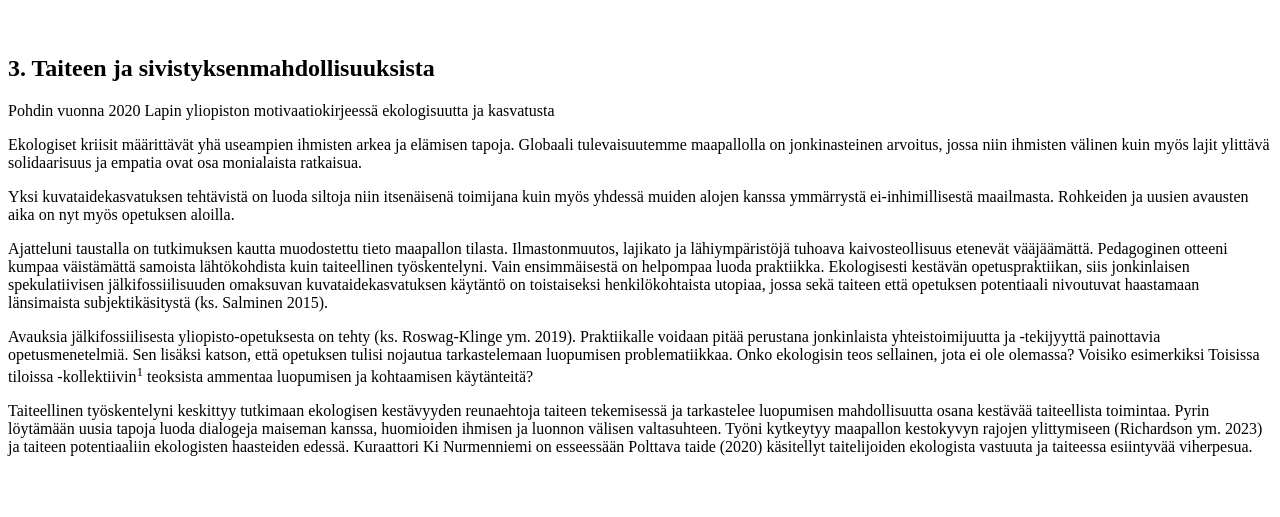
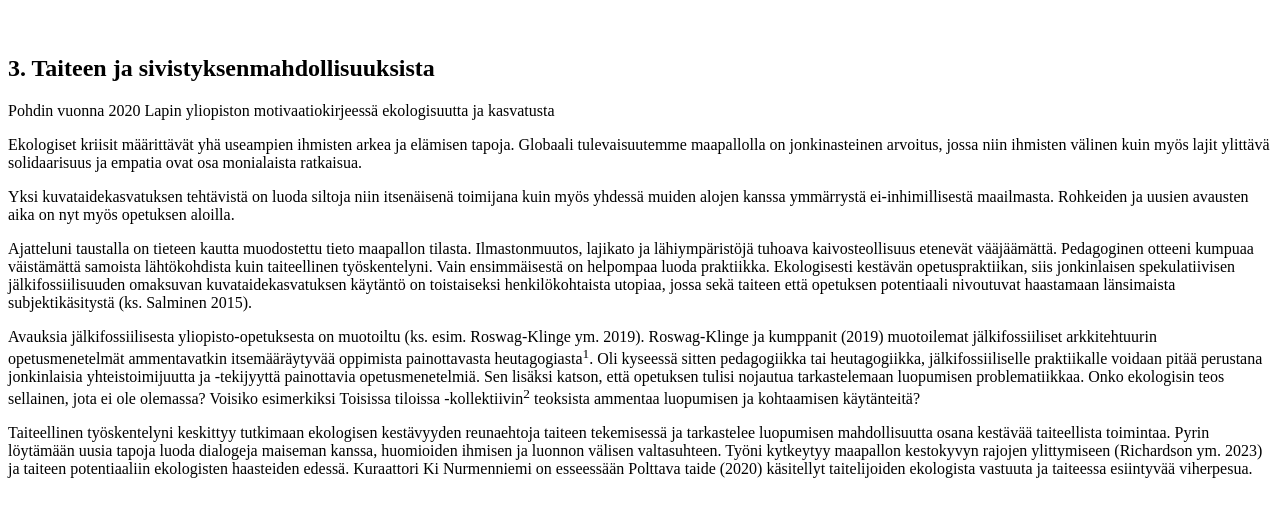
Before and after one commit to hibbi/hukkasusi-2.0, a Next.js app: page /opetusportfolio/parts/ecological-thinking in a window 1280 px wide. Shown: the part 135-652 px from the top of the page. Built offline with nearby package versions, Linux system fonts and the light colour scheme; grey boxes are pictures that could not be loaded.

Commit message:
Kirjoitusvirheitä
kirjoitusvirheitä ja muutama lähde

```diff
--- a/src/app/opetusportfolio/page.js
+++ b/src/app/opetusportfolio/page.js
@@ -13,7 +13,6 @@ import CV from "@/pages/opetusportfolio/parts/cv";
 import Marquee from "@/pages/opetusportfolio/parts/sub-parts/marquee";
 import Hero from "@/pages/opetusportfolio/parts/sub-parts/hero";
 import Education from "@/pages/opetusportfolio/parts/education";
-import Philosophy from "@/pages/opetusportfolio/parts/philosophy";
 
 export default function Protected() {
   return (
--- a/src/pages/opetusportfolio/parts/ecological-thinking.js
+++ b/src/pages/opetusportfolio/parts/ecological-thinking.js
@@ -43,10 +43,10 @@ const EcologicalThinking = () => {
         <div className="md:grid md:grid-cols-12 gap-x-[1.5vw] flex flex-col text-base font-normal font-nib leading-snug">
           <div className="md:col-span-6 md:col-start-5 flex flex-col gap-5 lg:gap-8">
             <p>
-              Ajatteluni taustalla on tutkimuksen kautta muodostettu tieto
-              maapallon tilasta. Ilmastonmuutos, lajikato ja lähiympäristöjä
-              tuhoava kaivosteollisuus etenevät vääjäämättä. Pedagoginen otteeni
-              kumpaa väistämättä samoista lähtökohdista kuin taiteellinen
+              Ajatteluni taustalla on tieteen kautta muodostettu tieto maapallon
+              tilasta. Ilmastonmuutos, lajikato ja lähiympäristöjä tuhoava
+              kaivosteollisuus etenevät vääjäämättä. Pedagoginen otteeni kumpuaa
+              väistämättä samoista lähtökohdista kuin taiteellinen
               työskentelyni. Vain ensimmäisestä on helpompaa luoda praktiikka.
               Ekologisesti kestävän opetuspraktiikan, siis jonkinlaisen
               spekulatiivisen jälkifossiilisuuden omaksuvan kuvataidekasvatuksen
@@ -55,13 +55,15 @@ const EcologicalThinking = () => {
               länsimaista subjektikäsitystä (ks. Salminen 2015).
             </p>
             <p>
-              Avauksia jälkifossiilisesta yliopisto-opetuksesta on tehty (ks.
-              Roswag-Klinge ym. 2019). Praktiikalle voidaan pitää perustana
-              jonkinlaista yhteistoimijuutta ja -tekijyyttä painottavia
-              opetusmenetelmiä. Sen lisäksi katson, että opetuksen tulisi
-              nojautua tarkastelemaan luopumisen problematiikkaa. Onko
+              Avauksia jälkifossiilisesta yliopisto-opetuksesta on muotoiltu (ks. esim.
+              Roswag-Klinge ym. 2019). Roswag-Klinge ja kumppanit (2019) muotoilemat jälkifossiiliset
+              arkkitehtuurin opetusmenetelmät ammentavatkin itsemääräytyvää
+              oppimista painottavasta heutagogiasta<sup>1</sup>. Oli kyseessä sitten pedagogiikka tai heutagogiikka, jälkifossiiliselle praktiikalle voidaan pitää
+              perustana jonkinlaisia yhteistoimijuutta ja -tekijyyttä
+              painottavia opetusmenetelmiä. Sen lisäksi katson, että opetuksen
+              tulisi nojautua tarkastelemaan luopumisen problematiikkaa. Onko
               ekologisin teos sellainen, jota ei ole olemassa? Voisiko
-              esimerkiksi Toisissa tiloissa -kollektiivin<sup>1</sup> teoksista
+              esimerkiksi Toisissa tiloissa -kollektiivin<sup>2</sup> teoksista
               ammentaa luopumisen ja kohtaamisen käytänteitä?
             </p>
             <p>
--- a/src/pages/opetusportfolio/parts/who-am-i.js
+++ b/src/pages/opetusportfolio/parts/who-am-i.js
@@ -29,7 +29,7 @@ const WhoAmI = () => {
             Canon-merkkisen kamerani kanssa näpsien valokuvia miessukupuolisesta
             kurssitoveristani, jonka kanssa pohdimme sukupuolirepresentaatiota
             meikkaamisen kautta. Myöhemmin kurssin kritiikkikeskustelussa vuonna
-            2008 omat vuosien varrella juurtuneet tapani ajatella taiteesta ja
+            2008, omat vuosien varrella juurtuneet tapani ajatella taiteesta ja
             omasta taiteen tekemisen mielekkyydestä tuhoutuivat. Huomasin
             taiteen olevan ennen kaikkea ajattelua ja sen siirtämistä tai
             kanavoimista jonkinlaiseksi näkyväksi tai koettavaksi esineeksi tai
```
Also changed, not shown: src/pages/opetusportfolio/parts/philosophy.js (deleted, +0 -7 lines), src/pages/opetusportfolio/parts/sources.js (+18 -1 lines).
